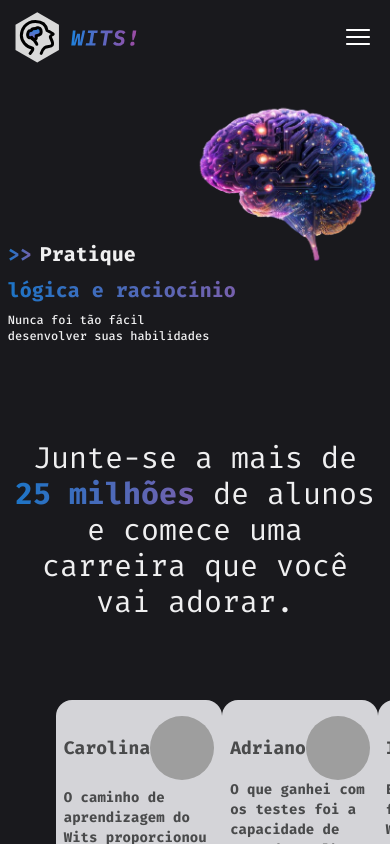
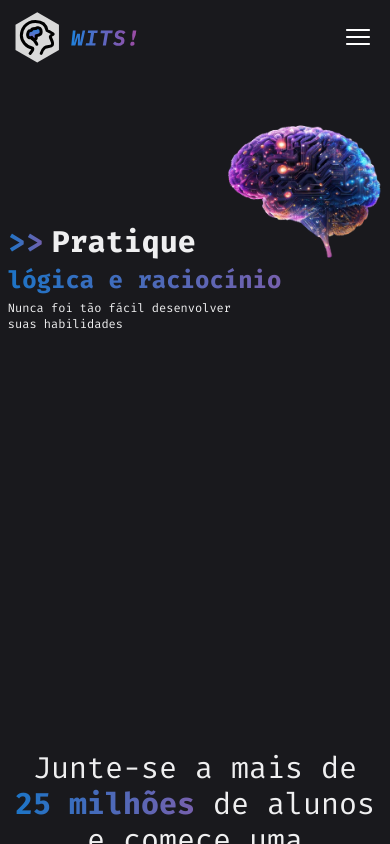
Before and after one commit to odavibatista/wits-site-webapp, a Next.js app: page / in a window 390 px wide. Shown: the top 844 px of the page. Built offline with nearby package versions, Linux system fonts and the light colour scheme; grey boxes are pictures that could not be loaded.

Commit message:
adicionando responsividade na imagem de fundo

```diff
--- a/src/app/globals.css
+++ b/src/app/globals.css
@@ -52,3 +52,14 @@
     @apply bg-neutral-800
   }
 }
+
+.image-background {
+  position: relative;
+  background-image: url("/assets/cerebro.webp");
+  background-size: 65%;
+  background-repeat: no-repeat;
+  background-attachment: local;
+  background-position: 135%;
+  height: 500px;
+  width: 100%;
+}
--- a/src/components/landing-page/FirstFold.tsx
+++ b/src/components/landing-page/FirstFold.tsx
@@ -1,33 +1,23 @@
-import Image from 'next/image'
-
 export function FirstFold() {
-  const ImageBackground = () => {
-    return (
-      <div className="relative h-[280px] w-full overflow-hidden sm:h-[480px]">
-        <Image
-          src="/assets/cerebro.webp"
-          height={600}
-          width={600}
-          alt="background image brain"
-          className="absolute -right-12 w-[280px] sm:-right-[90px] sm:w-[480px]"
-        />
-      </div>
-    )
-  }
-
   return (
-    <section className="relative flex">
-      <article className="absolute translate-y-40 space-y-2 text-xl font-bold sm:space-y-5 sm:text-3xl">
-        <span className="text-custom-gradient mr-2 inline-flex items-center">
+    <section className="min-h-[590px] md:my-8 lg:my-20">
+      <article className="absolute z-10 translate-y-36 font-bold sm:translate-y-40">
+        <span className="text-custom-gradient mr-2 inline-flex items-center text-3xl sm:text-6xl lg:text-7xl xl:text-8xl">
           &gt;&gt;
         </span>
-        <span>Pratique</span>
-        <p className="text-custom-gradient">lógica e raciocínio</p>
-        <p className="max-w-[220px] text-xs font-medium sm:min-w-[300px] sm:text-base">
+        <span className="text-3xl sm:text-6xl lg:text-7xl xl:text-8xl">
+          Pratique
+        </span>
+
+        <p className="text-custom-gradient my-1 text-2xl sm:mt-3 sm:text-4xl md:my-2 lg:my-5 lg:h-[66px] lg:text-5xl xl:text-6xl">
+          lógica e raciocínio
+        </p>
+
+        <p className="max-w-[250px] text-xs font-light sm:max-w-[500px] sm:text-lg md:max-w-full lg:text-xl xl:text-2xl">
           Nunca foi tão fácil desenvolver suas habilidades
         </p>
       </article>
-      <ImageBackground />
+      <div className="image-background -translate-y-36 sm:-translate-y-28 md:-translate-y-16" />
     </section>
   )
 }
```
